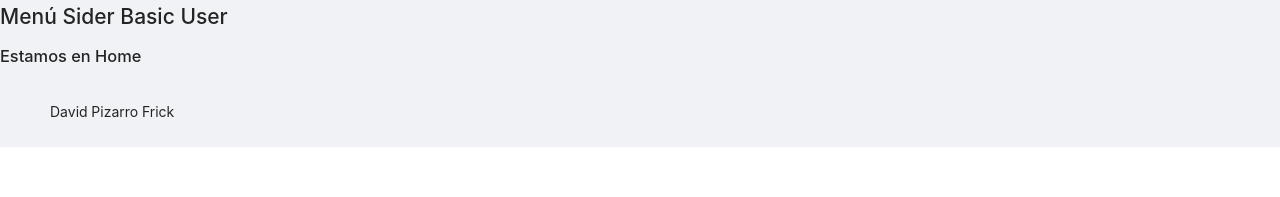
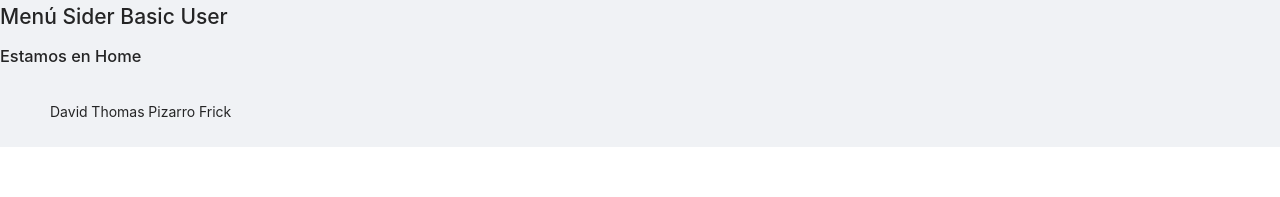
Before and after one commit to DTPF/portfolio.frontend, a React (Create React App) app: page / in a window 1280 px wide. Shown: the top 197 px of the page. Built offline with nearby package versions, Linux system fonts and the light colour scheme.

Commit message:
Changing footer and adding footer content test

```diff
--- a/src/layouts/LayoutBasic.js
+++ b/src/layouts/LayoutBasic.js
@@ -14,7 +14,7 @@ export default function LayoutBasic({ routes }) {
         <Content>
           <LoadRoutes routes={routes} />
         </Content>
-        <Footer>David Pizarro Frick</Footer>
+        <Footer>David Thomas Pizarro Frick</Footer>
       </Layout>
     </Layout>
   );
```
Also changed, not shown: 1 other file (tests, documents, lock files or other folders).
